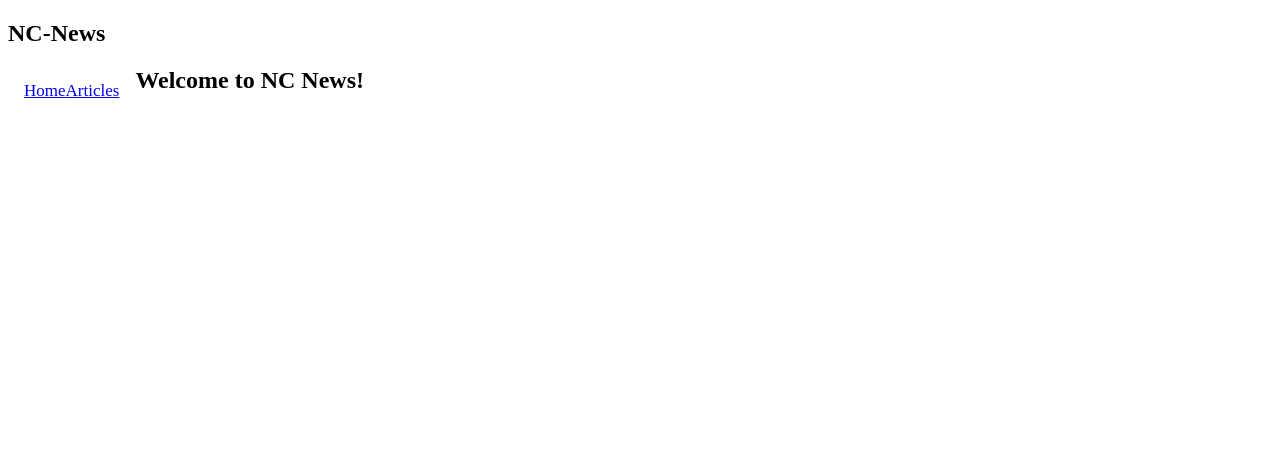
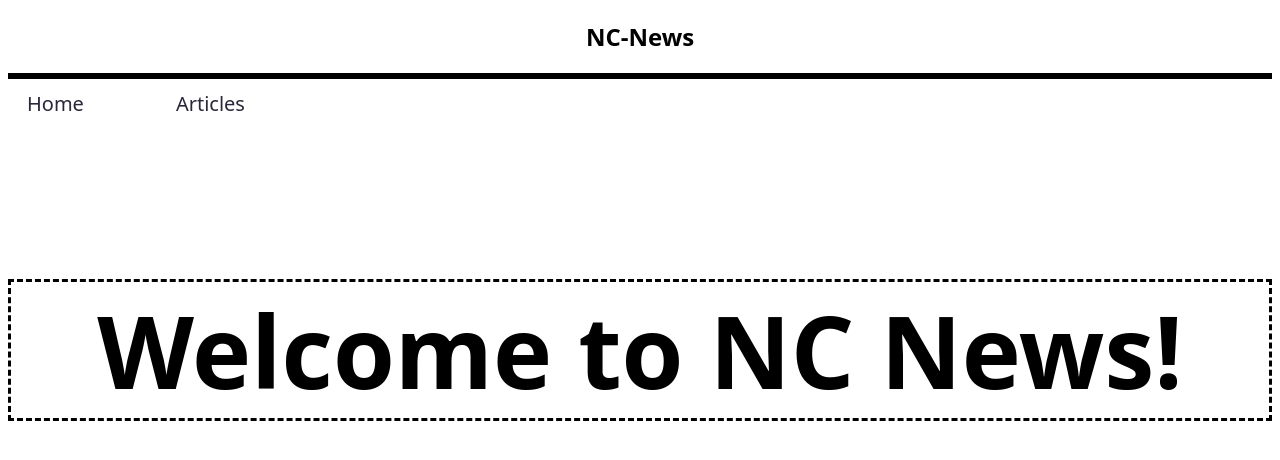
Before and after one commit to Fetters83/nc-news, a React (Vite) app: page / in a window 1280 px wide. Shown: the top 460 px of the page. Built offline with nearby package versions, Linux system fonts and the light colour scheme.

Commit message:
comments card added to single article cards - CSS improved

```diff
--- a/api.js
+++ b/api.js
@@ -11,7 +11,15 @@ function fetchAllArticles(){
 function fetchArticle(article_id){
     return axios.
     get(`https://be-backend-project-nc-news.onrender.com/api/articles/${article_id}`).then(({data})=>{
-       return data})
+       return data
+    })
 }
 
-export {fetchAllArticles,fetchArticle}
+function fetchCommentByArticleId(article_id){
+    return axios.
+    get(`https://be-backend-project-nc-news.onrender.com/api/articles/${article_id}/comments`).then(({data:{comments}})=>{
+
+        return comments
+    })
+}
+export {fetchAllArticles,fetchArticle, fetchCommentByArticleId}
--- /dev/null
+++ b/src/components/CommentsCard.jsx
@@ -0,0 +1,40 @@
+import { fetchCommentByArticleId } from "../../api"
+import {useEffect, useState} from 'react'
+import styles from '../css/CommentsCard.module.css'
+
+function CommentsCard (props){
+
+    const {article_id} = props
+
+    const [comments, setComments] = useState([])
+    const [isError, setIsError] = useState(false)
+
+    useEffect(()=>{
+        fetchCommentByArticleId(article_id).then((comments) => {
+            setComments(comments)
+        }).catch((err)=>{
+           setIsError(true)
+        })
+    },[comments])
+
+    console.log(comments)
+if(isError) return <p>No comments yet...</p>
+return(<section key={article_id}  className={styles.comment__card}>
+    {comments.map((comment)=>{
+
+const convertDate = new Date(comment.created_at)
+const newDate = convertDate.toLocaleDateString('en-gb')
+        return (<>
+         <p key={`${article_id}- ${comment.comment_id}`}id={styles.comment__author}>@{comment.author} commented on:{newDate}</p>
+        <p key={comment.comment_id} className={styles.comment__body}>{comment.body} </p>
+       </>)
+
+    })}
+
+</section>
+
+)
+
+}
+
+export default CommentsCard
--- a/src/components/Header.jsx
+++ b/src/components/Header.jsx
@@ -1,10 +1,11 @@
+import styles from '../css/Header.module.css'
 function Header(){
 
 
 
 
     return (
-        <section className="header">
+        <section className={styles.header}>
     <h1>NC-News</h1>
         </section>
     )
--- a/src/components/Home.jsx
+++ b/src/components/Home.jsx
@@ -1,7 +1,9 @@
+import styles from '../css/Home.module.css'
+
 function Home(){
 
-    return(<section>
-        <h1>Welcome to NC News!</h1>
+    return(<section className={styles.welcome}>
+        <h1 id={styles.welcome_text}>Welcome to NC News!</h1>
     </section>)
 }
 
--- a/src/components/Nav.jsx
+++ b/src/components/Nav.jsx
@@ -9,10 +9,10 @@ function Nav(){
 
 
     return(<>
-    <section className={styles.navbar}>
-      <nav>
-        <Link to="/">Home</Link>
-        <Link to="/articles">Articles</Link>
+    <section  >
+      <nav className={styles.navbar} >
+        <Link className={styles.navelements} to="/">Home</Link>
+        <Link  className={styles.navelements} to="/articles">Articles</Link>
                </nav>
 
     </section>
--- a/src/components/SingleArticle.jsx
+++ b/src/components/SingleArticle.jsx
@@ -2,6 +2,7 @@ import { useState, useEffect } from "react";
 import { fetchArticle } from "../../api";
 import { useParams } from "react-router-dom";
 import styles from "../css/SingleArticle.module.css";
+import CommentsCard from "./CommentsCard";
 
 function SingleArticle() {
   const [singleArticle, setSingleArticle] = useState({});
@@ -37,12 +38,12 @@ function SingleArticle() {
               src={singleArticle.article_img_url}
               alt={`an image for ${singleArticle.title} by ${singleArticle.author}`}
             />
-            <p className={styles.cardspan}> {singleArticle.topic}</p>
             <p>{singleArticle.body}</p>
             <p>
               <span className={styles.cardspan}>Votes</span>{" "}
               {singleArticle.votes}
             </p>
+            <CommentsCard article_id={article_id}/>
           </li>
         </ul>
       </section>
--- /dev/null
+++ b/src/css/CommentsCard.module.css
@@ -0,0 +1,10 @@
+.comment__card{
+
+    border-style: solid;
+    border-color: cornflowerblue;
+}
+
+.comment__body{
+
+    font-size: small;
+}
--- a/src/css/Header.module.css
+++ b/src/css/Header.module.css
@@ -2,6 +2,6 @@
 
     text-align: center;
     font-family: system-ui, -apple-system, BlinkMacSystemFont, 'Segoe UI', Roboto, Oxygen, Ubuntu, Cantarell, 'Open Sans', 'Helvetica Neue';
-    margin:700px;
+    margin:20px;
 
 }
--- /dev/null
+++ b/src/css/Home.module.css
@@ -0,0 +1,12 @@
+.welcome{
+
+    text-align: center;
+}
+
+#welcome_text{
+    margin-top: 200px;
+    font-size: 100px;
+    font-family: system-ui, -apple-system, BlinkMacSystemFont, 'Segoe UI', Roboto, Oxygen, Ubuntu, Cantarell, 'Open Sans', 'Helvetica Neue', sans-serif;
+    border-style: dashed;
+    border-color: color-mix(in hwb longer rgb(214, 205, 205), rgb(86, 86, 102) 20%, rgb(121, 121, 148) 30%);
+}
--- a/src/css/Nav.module.css
+++ b/src/css/Nav.module.css
@@ -1,8 +1,14 @@
-.navbar{
+.navelements{
     float: left;
-    color: #f2f2f2;
+    color: #29273a;
     text-align: center;
     padding: 14px 16px;
     text-decoration: none;
-    font-size: 17px;
+    font-size: 20px;
+    font-family: system-ui, -apple-system, BlinkMacSystemFont, 'Segoe UI', Roboto, Oxygen, Ubuntu, Cantarell, 'Open Sans', 'Helvetica Neue', sans-serif;
+    margin-right: 60px;
 }
+
+.navbar{
+    border-style: solid;
+}
```
